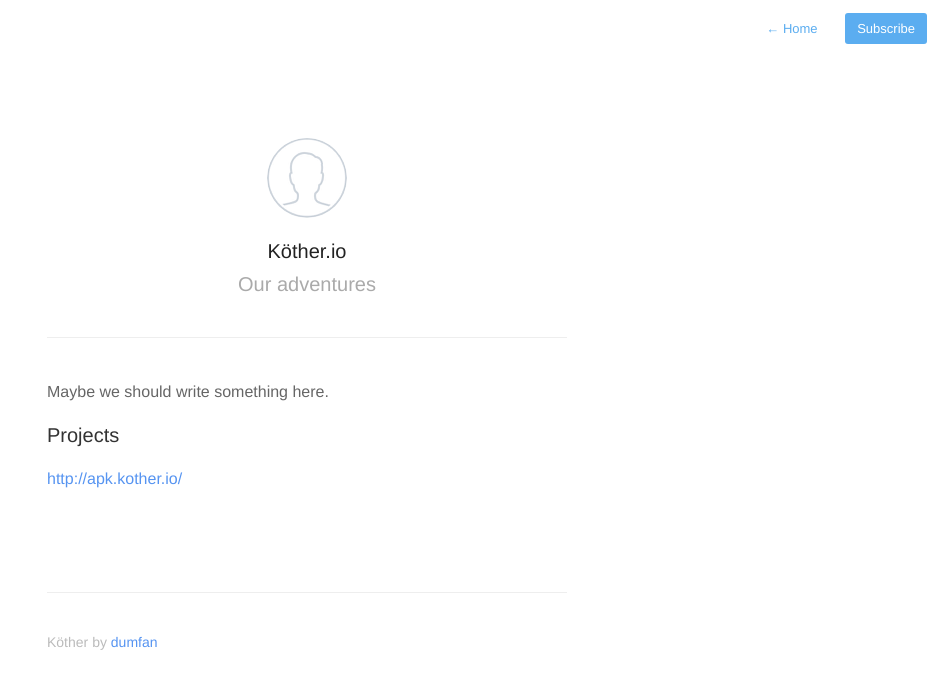
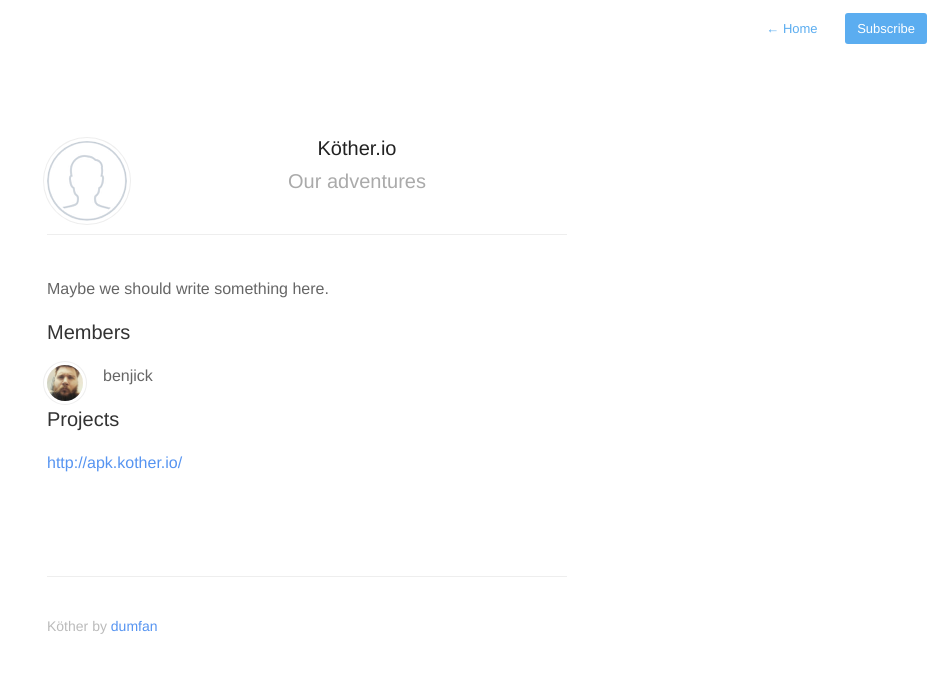
Before and after one commit to dumfan/kother.io, a Jekyll site: the page built from about.md, in a window 1280 px wide. Shown: the top 689 px of the page, without its empty margins (333-1280 px from the left). Built offline with Jekyll 4.4.1, drawn with Linux system fonts in a browser that asks for light colours; nearby versions of some CDN libraries; Markdown is read by kramdown in place of the engine named in the settings.

Commit message:
added members

```diff
--- a/about.md
+++ b/about.md
@@ -6,6 +6,10 @@ profile: true
 
 Maybe we should write something here.
 
+### Members
+
+![benjick](/assets/images/avatar/benjick.png) benjick
+
 ### Projects
 
 [http://apk.kother.io/](http://apk.kother.io/)
--- a/assets/css/style.css
+++ b/assets/css/style.css
@@ -577,7 +577,7 @@ h2.month {
 	color: #5694f1;
 }
 
-#post-meta img.avatar {
+#post-meta img.avatar, img[src*="avatar"] {
   height: 36px;
   width: 36px;
   float: left;
```
